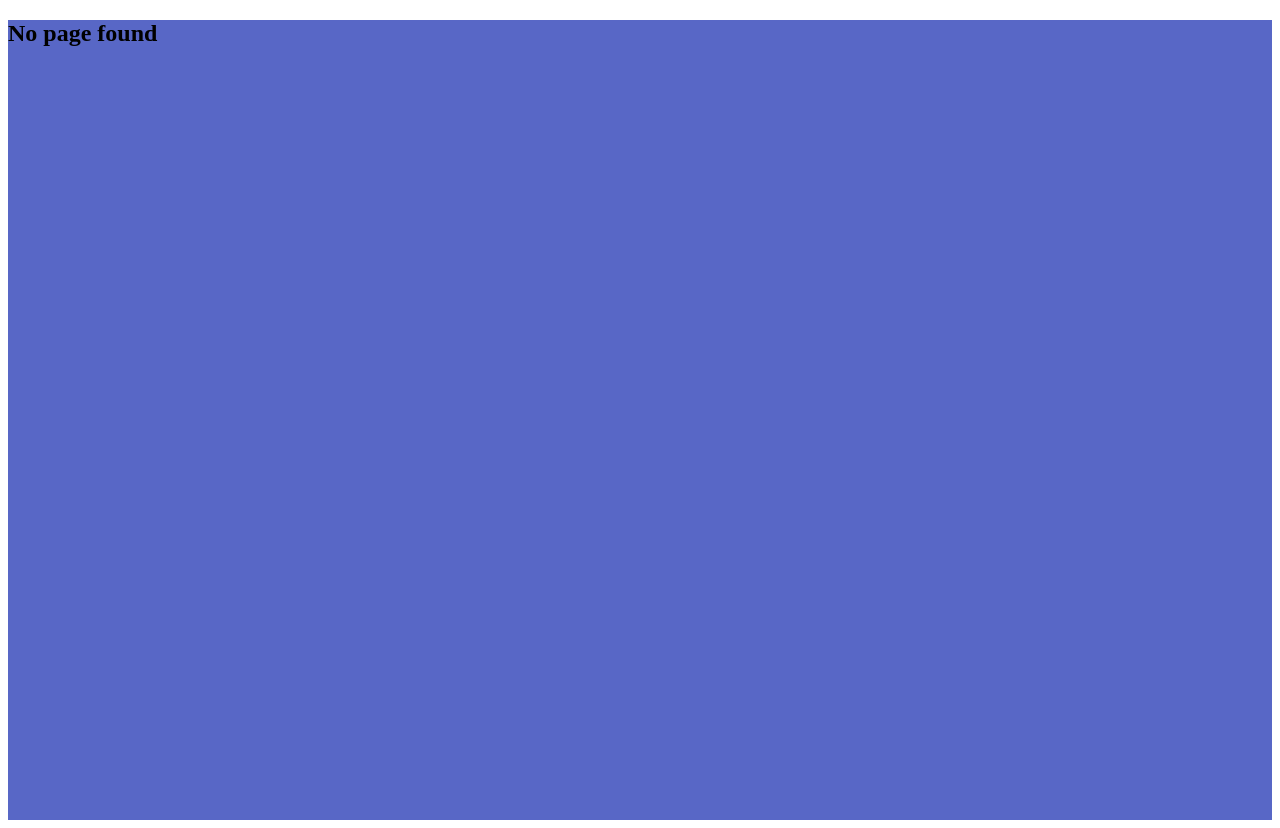
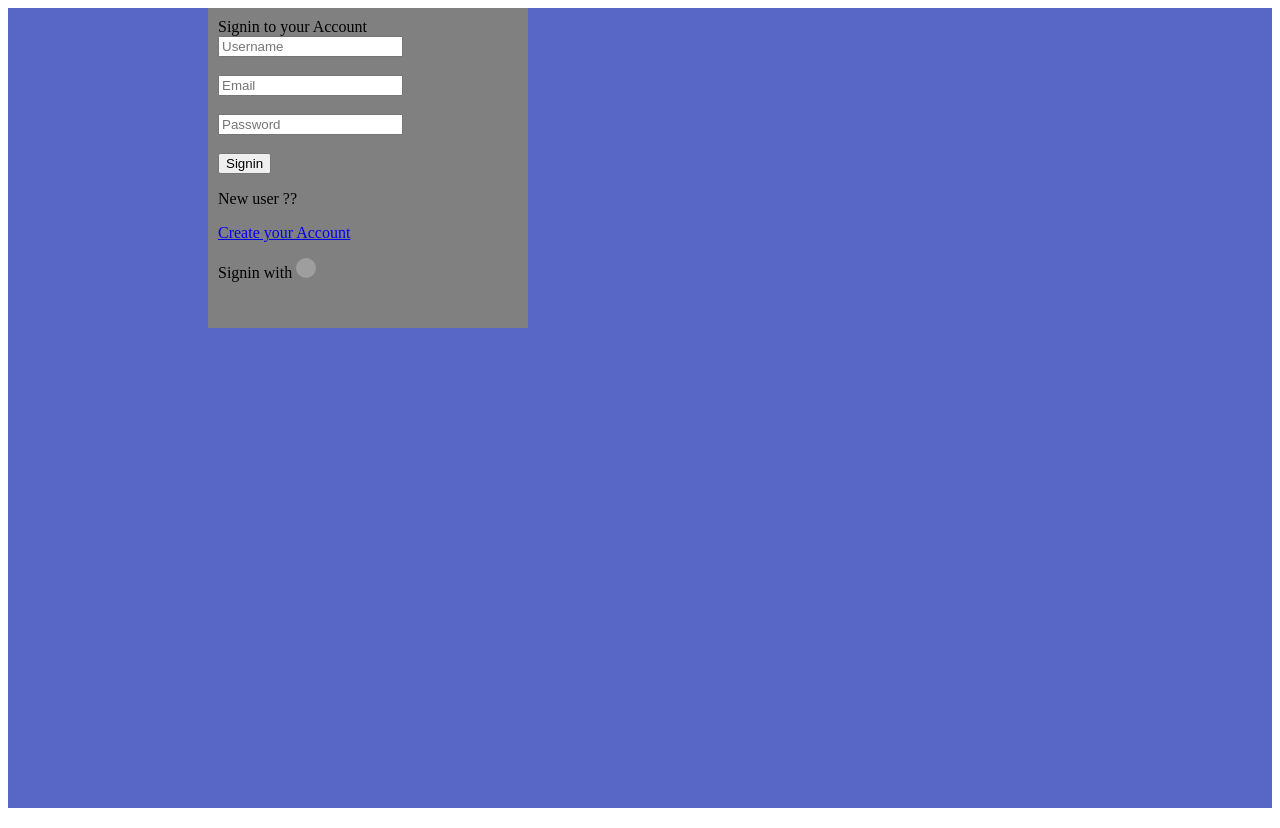
Before and after one commit to daman599/Funflix, a React (Vite) app in the folder frontend/React/: page /auth in a window 1280 px wide. Built offline with nearby package versions, Linux system fonts and the light colour scheme; grey boxes are pictures that could not be loaded.

Commit message:
authentication via frontend done

```diff
--- a/frontend/React/src/App.jsx
+++ b/frontend/React/src/App.jsx
@@ -1,7 +1,9 @@
 import { Landing } from "./Pages/Landing"
 import { Stream } from "./Pages/Stream"
 import { MovieDetails } from "./Pages/MovieDetails"
-import { BrowserRouter ,Routes , Route , Outlet} from "react-router-dom"
+import { Auth } from "./Pages/Auth"
+import { NewAccount } from "./Pages/NewAccount"
+import { BrowserRouter ,Routes , Route , Outlet ,Link} from "react-router-dom"
 
 function App(){
     return (
@@ -13,6 +15,8 @@ function App(){
                <Route path="/stream" element={<Stream />}></Route>
                <Route path="/movie-details/:id" element={<MovieDetails />}></Route>
              </Route>
+             <Route path="/auth" element={<Auth />}></Route>
+             <Route path="/new-account" element={<NewAccount />}></Route>
              <Route path="*" element={<PageNotFound />}></Route>
           </Routes>
        </BrowserRouter>
@@ -23,8 +27,8 @@ function Layout(){
   return <div>
       <div style={{display:"flex",backgroundColor:"blue" , gap:900}}>
         <div>flixFusion</div>
-        <div>
-          <button>Sign in</button>
+        <div >
+          <Link to="/auth"><button style={{cursor:"pointer"}}>Sign in</button></Link>
         </div>
       </div>
       <Outlet />
--- a/frontend/React/src/Components/MovieCard.jsx
+++ b/frontend/React/src/Components/MovieCard.jsx
@@ -1,14 +1,19 @@
+import { Link } from "react-router-dom"
+
 export function MovieCard({ poster_path , title , overview , rating , release_date  ,isTrending , streaming=[]}){
+
   const url =`https://image.tmdb.org/t/p/w500${poster_path}`;
+  let key=1;
+
   return <>
     <div style={{height:500,width:1000,backgroundColor:"grey" ,borderRadius:20,padding:10 ,display:"flex"}}>
        <div><img src={url} style={{height:300,width:300}}></img></div>
        <div style={{marginLeft:10}}>
 
-         <div style={{cursor:"pointer"}}>
-            <button>Watch later</button>
-            <button>Add to favs</button>
-         </div>
+         <Link to="/auth"><div>
+            <button style={{cursor:"pointer"}} >➕</button>
+            <button style={{cursor:"pointer"}} >❤️</button>
+         </div></Link>
 
          <div>Title : {title}</div>
          <div>Overview : {overview}</div>
@@ -27,12 +32,12 @@ export function MovieCard({ poster_path , title , overview , rating , release_da
                           </a>
                         </div>
                         <div>{platform.serviceName}</div>
-                        <div>{platform.type == "addon" ? (<p>Subscription  </p>) : platform.type}</div>
+                        <div>{platform.type == "addon" ? (<p>Needs Subscription </p>) : platform.type}</div>
                         <div>{platform.quality}</div>
                      </div>
                   );
                })
-            }
+             }
             </div>
          </div>
        </div>
--- /dev/null
+++ b/frontend/React/src/Pages/Auth.jsx
@@ -0,0 +1,81 @@
+import { Link, redirect ,useNavigate } from "react-router-dom"
+import { useState ,useRef } from "react"
+import axios from "axios"
+export function Auth() {
+    return <div>
+        <CheckAuthentication />
+    </div>
+}
+
+function CheckAuthentication() {
+   const google_url ="https://i0.wp.com/9to5google.com/wp-content/uploads/sites/4/2025/05/Google-2025-G-logo.webp?strip=info&w=460&ssl=1"
+
+   const usernameRef = useRef("")
+   const emailRef  = useRef("")
+   const passwordRef  = useRef("")
+
+   const [ loading , setLoading ] =useState(false)
+   const [ message , setMessage ] =useState("")
+
+   const navigate = useNavigate();
+
+   async function signin(){
+
+    setLoading(true);
+
+     const response= await axios.post("http://localhost:3000/user/signin",{
+        username:usernameRef.current.value,
+        email:emailRef.current.value,
+        password:passwordRef.current.value
+     })
+
+     if(response.data.message){
+      alert(response.data.message)
+      navigate("/stream")
+     }
+
+     if(response.data.error){
+      setMessage("Wrong credentials")
+     }
+
+     setLoading(false);
+   }
+
+    return <>
+    {loading ? (<p>Loading....</p> ) :
+      message != "" ? <p style={{color:"red"}}>{message}</p> :
+    (<div style={{height:300 ,width:300 ,backgroundColor:"grey" ,padding:10,marginLeft:200}}>
+          Signin to your Account
+
+          <div><input
+          type={"text"}
+          placeholder={"Username"}
+          ref={usernameRef}
+          ></input></div>
+          <br/>
+
+          <div><input
+          type={"email"}
+          placeholder={"Email"}
+          ref={emailRef}
+          ></input></div>
+
+          <br/>
+          <div><input type={"password"}
+           placeholder={"Password"}
+           ref={passwordRef}
+           ></input></div>
+
+          <br/>
+          <button style={{cursor:"pointer"}} onClick={signin}>Signin</button>
+
+          <div>
+            <p>New user ??</p>
+            <Link to="/new-account"><p>Create your Account</p></Link>
+          </div>
+
+          <div>Signin with <img src={google_url} style={{height:20,width:20,borderRadius:20 ,cursor:"pointer"}}></img></div>
+      </div>)
+}
+    </>
+}
--- /dev/null
+++ b/frontend/React/src/Pages/NewAccount.jsx
@@ -0,0 +1,64 @@
+import { useState ,useRef } from "react"
+import axios from "axios"
+export function NewAccount() {
+    return <div>
+        <CreateNewAccount />
+    </div>
+}
+
+function CreateNewAccount() {
+
+   const usernameRef = useRef(null)
+   const emailRef  = useRef(null)
+   const passwordRef  = useRef(null)
+
+   const [ loading , setLoading ] =useState(false)
+   const [ message , setMessage ] =useState("")
+
+   async function signup(){
+
+    setLoading(true);
+     const response= await axios.post("http://localhost:3000/user/signup",{
+        username:usernameRef.current,
+        email:emailRef.current,
+        password:passwordRef.current
+     })
+     if(response.data.ERROR){
+       //zod error
+       alert(response.data.ERROR)
+     }
+     setLoading(false);
+   }
+
+    return <>
+    {!loading && message != "" && <p>{message}</p>}
+    {loading ? <p>Loading....</p>:
+    (<div style={{height:300 ,width:300 ,backgroundColor:"grey" ,padding:10,marginLeft:200}}>
+          Create new Account
+
+          <div><input
+          type={"text"}
+          placeholder={"Username"}
+          onChange={(e)=>{usernameRef.current=e.target.value.trim()}}
+          ></input></div>
+          <br/>
+
+          <div><input
+          type={"email"}
+          placeholder={"Email"}
+          onChange={(e)=>{emailRef.current=e.target.value.trim()}}
+          ></input></div>
+
+          <br/>
+          <div><input type={"password"}
+           placeholder={"Password"}
+           onChange={(e)=>{passwordRef.current=e.target.value.trim()}}
+           ></input></div>
+
+          <br/>
+          <button style={{cursor:"pointer"}} onClick={signup}>Signup</button>
+
+      </div>)
+}
+    </>
+}
```
Also changed, not shown: 2 other files (tests, documents, lock files or other folders).
